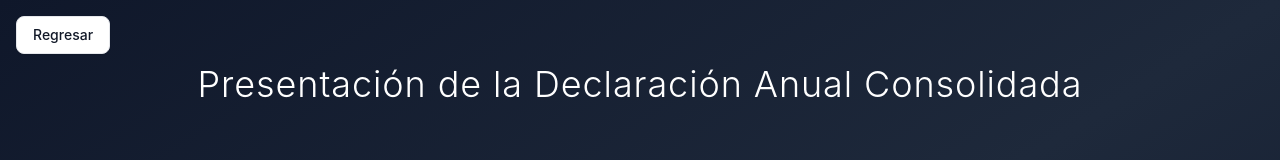
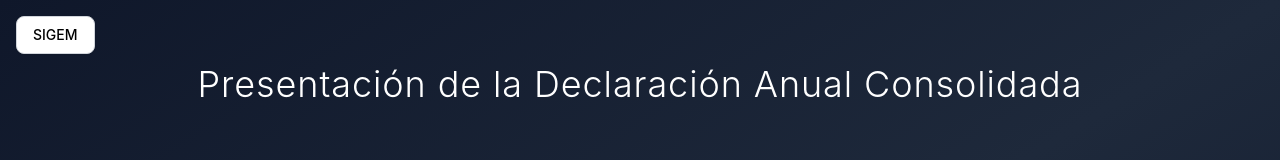
Before and after one commit to flavio1227/Calendario, a React (Vite) app: page / in a window 1280 px wide. Shown: the top 160 px of the page. Built offline with nearby package versions, Linux system fonts and the light colour scheme.

Commit message:
Cambiar texto del botÃ³n a SIGEM y ajustar tonalidades a blanco, gris y negro estilo Apple

```diff
--- a/src/App.tsx
+++ b/src/App.tsx
@@ -42,9 +42,9 @@ function App() {
       {/* Fixed Apple-style Navigation Button */}
       <a
         href="https://flavio1227.github.io/SIGEM1.1/"
-        className="fixed top-4 left-4 inline-block px-4 py-2 bg-white border border-gray-200 rounded-lg shadow-sm text-sm font-medium text-gray-900 hover:bg-gray-50 z-50 no-underline"
+        className="fixed top-4 left-4 inline-block px-4 py-2 bg-white border border-gray-300 rounded-lg shadow-sm text-sm font-medium text-black hover:bg-gray-100 z-50 no-underline transition-colors"
       >
-        Regresar
+        SIGEM
       </a>
 
       {/* Header */}
```
